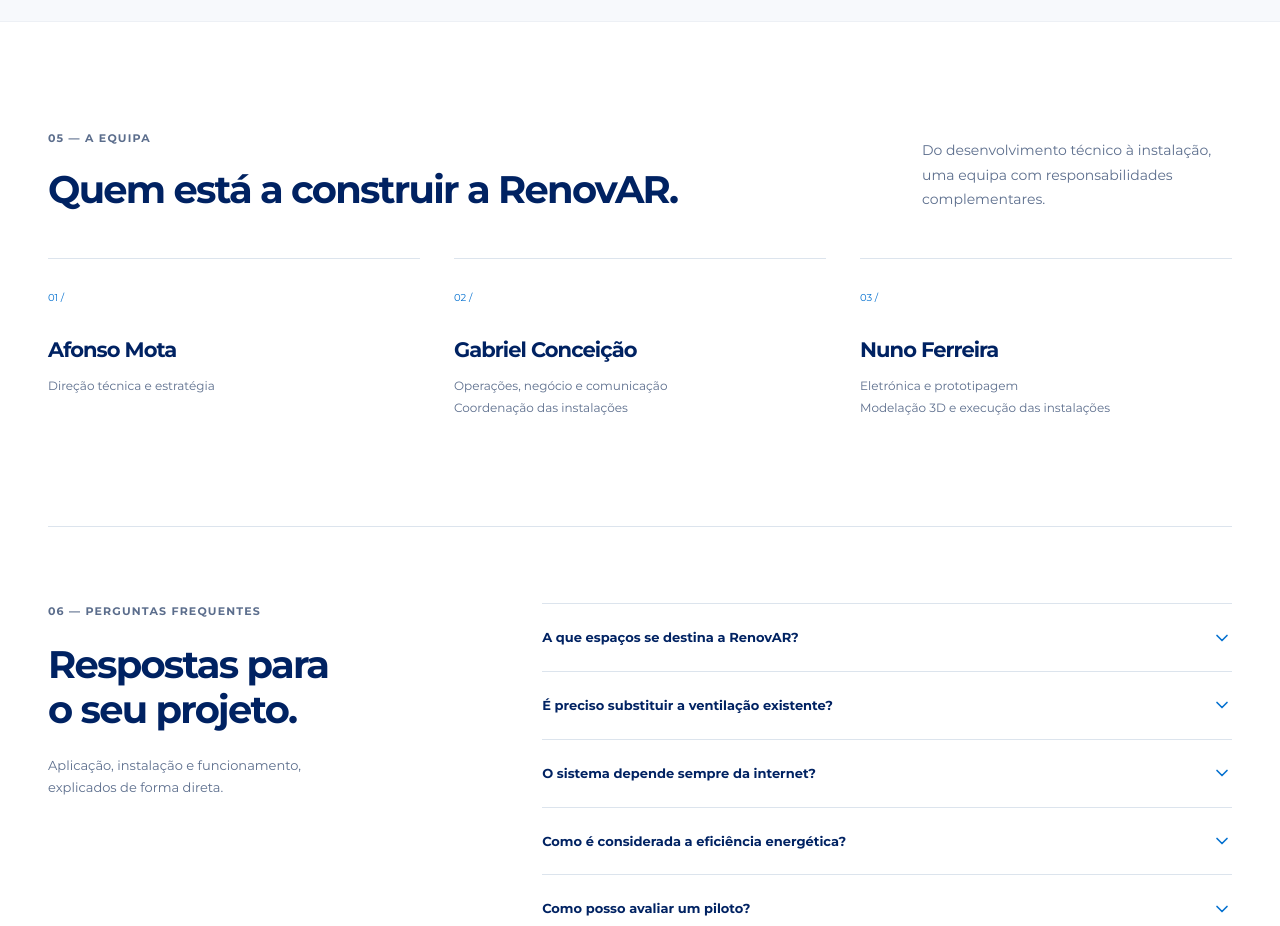
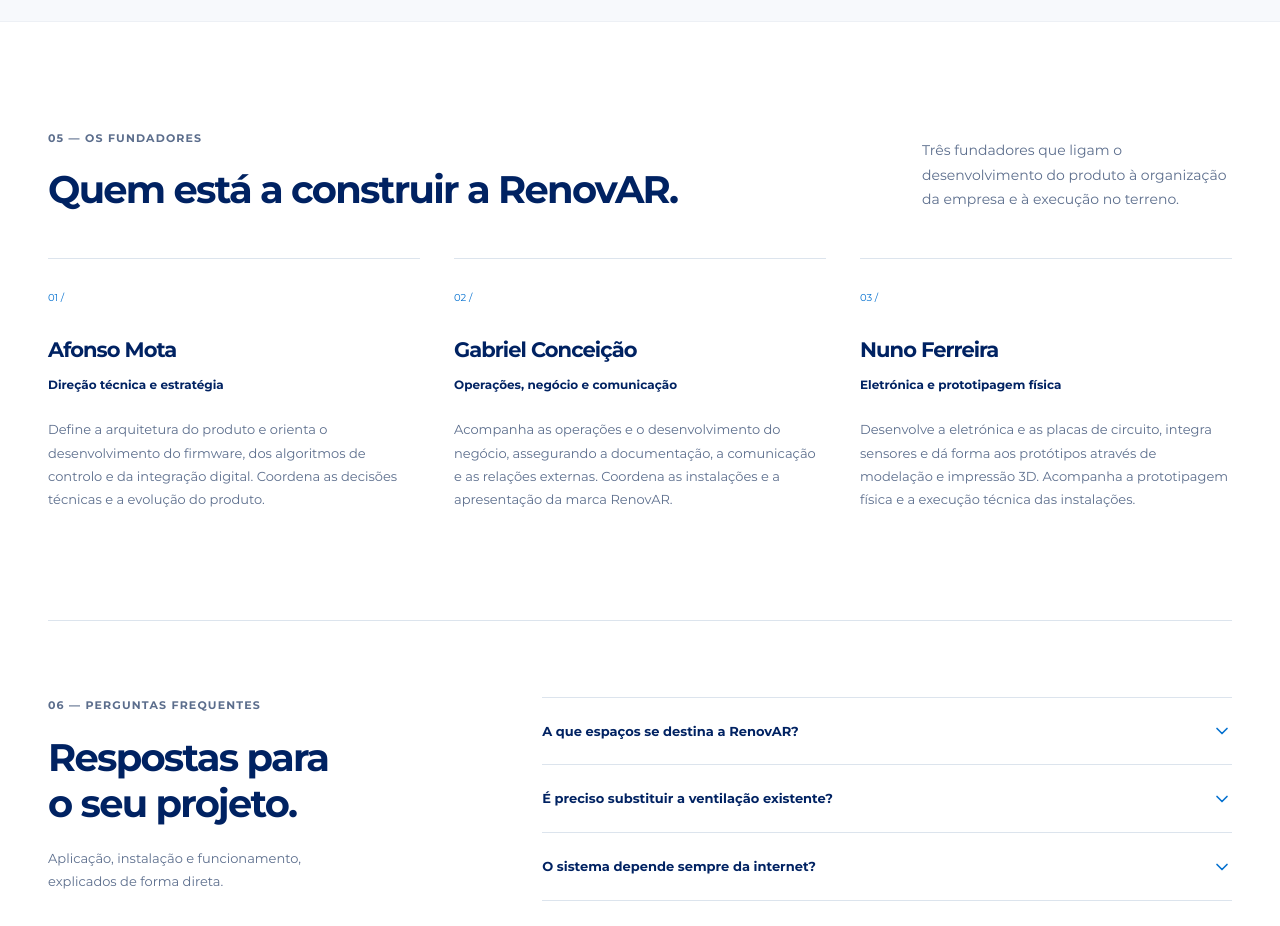
Before and after one commit to Stardust-Systems-Lda/Website, a React (Vite) app: page / in a window 1280 px wide. Shown: the part 4220-5146 px from the top of the page. Built offline with nearby package versions, Linux system fonts and the light colour scheme.

Commit message:
Expand founder profiles with documented responsibilities

```diff
--- a/src/App.tsx
+++ b/src/App.tsx
@@ -488,36 +488,47 @@
           <div className="container">
             <div className="section-heading">
               <div>
-                <p className="eyebrow">05 — A equipa</p>
+                <p className="eyebrow">05 — Os fundadores</p>
                 <h2>Quem está a construir a RenovAR.</h2>
               </div>
               <p>
-                Do desenvolvimento técnico à instalação, uma equipa com
-                responsabilidades complementares.
+                Três fundadores que ligam o desenvolvimento do produto à
+                organização da empresa e à execução no terreno.
               </p>
             </div>
             <div className="team-list">
               <article>
                 <span className="member-number">01 /</span>
                 <h3>Afonso Mota</h3>
-                <p>Direção técnica e estratégia</p>
+                <p className="member-role">Direção técnica e estratégia</p>
+                <p className="member-bio">
+                  Define a arquitetura do produto e orienta o desenvolvimento
+                  do firmware, dos algoritmos de controlo e da integração
+                  digital. Coordena as decisões técnicas e a evolução do produto.
+                </p>
               </article>
               <article>
                 <span className="member-number">02 /</span>
                 <h3>Gabriel Conceição</h3>
-                <p>
+                <p className="member-role">
                   Operações, negócio e comunicação
-                  <br />
-                  Coordenação das instalações
+                </p>
+                <p className="member-bio">
+                  Acompanha as operações e o desenvolvimento do negócio,
+                  assegurando a documentação, a comunicação e as relações
+                  externas. Coordena as instalações e a apresentação da marca
+                  RenovAR.
                 </p>
               </article>
               <article>
                 <span className="member-number">03 /</span>
                 <h3>Nuno Ferreira</h3>
-                <p>
-                  Eletrónica e prototipagem
-                  <br />
-                  Modelação 3D e execução das instalações
+                <p className="member-role">Eletrónica e prototipagem física</p>
+                <p className="member-bio">
+                  Desenvolve a eletrónica e as placas de circuito, integra
+                  sensores e dá forma aos protótipos através de modelação e
+                  impressão 3D. Acompanha a prototipagem física e a execução
+                  técnica das instalações.
                 </p>
               </article>
             </div>
--- a/src/index.css
+++ b/src/index.css
@@ -784,6 +784,17 @@
   line-height: 1.8;
   color: var(--slate);
 }
+.team-list .member-role {
+  color: var(--heading);
+  font-weight: 700;
+  line-height: 1.65;
+  min-height: 2.5em;
+}
+.team-list .member-bio {
+  margin-top: 13px;
+  font-size: 13px;
+  max-width: 44ch;
+}
 .faq {
   padding-top: 0;
 }
@@ -1424,6 +1435,9 @@
     grid-column: 2;
     font-size: 12px;
   }
+  .team-list .member-role {
+    min-height: 0;
+  }
   .faq {
     padding-top: 0;
   }
```
